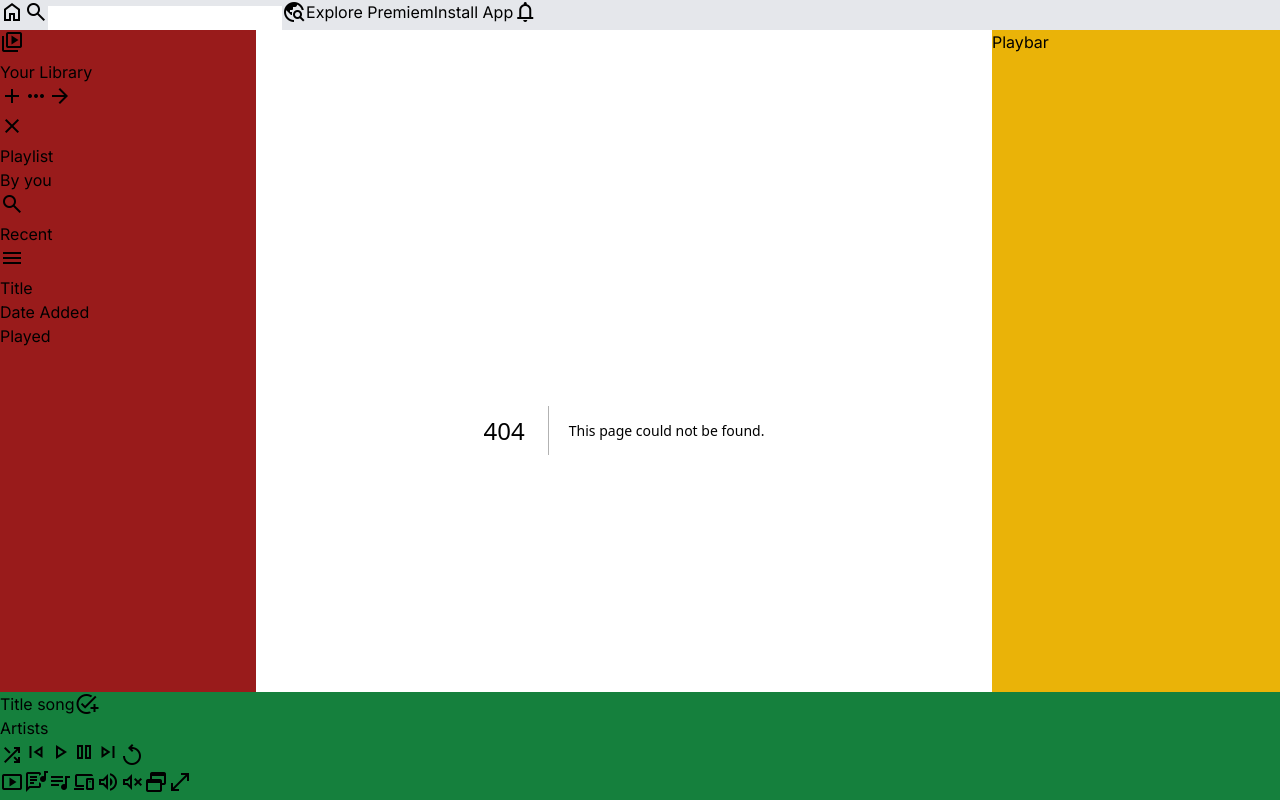
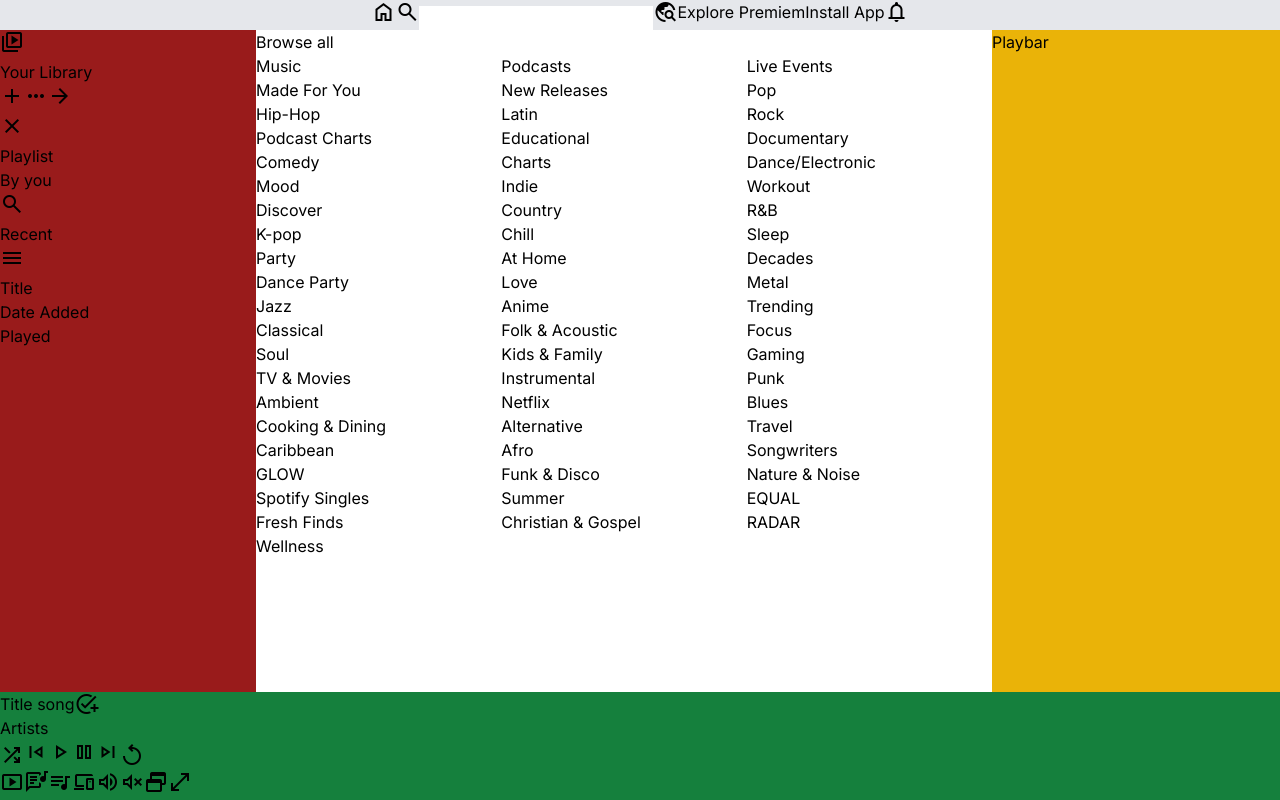
Before and after one commit to romanmicuda/music-streaming-web-app, a Next.js app in the folder frontend/: page /browse in a window 1280 px wide. Before the commit this address had no page. Built offline with nearby package versions, Linux system fonts and the light colour scheme.

Commit message:
feat(browse): add navigation to Browse and Home sections

```diff
--- /dev/null
+++ b/frontend/src/app/browse/page.tsx
@@ -0,0 +1,17 @@
+import { genres, songs } from "@/mockData";
+import React from "react";
+
+function Browse() {
+  return (
+    <div>
+      <h1>Browse all</h1>
+      <div className="grid grid-cols-3">
+        {genres.map((genre) => (
+          <div>{genre}</div>
+        ))}
+      </div>
+    </div>
+  );
+}
+
+export default Browse;
--- a/frontend/src/app/page.tsx
+++ b/frontend/src/app/page.tsx
@@ -1,7 +1,12 @@
 import Footer from "@/components/Footer/Footer";
 import Header from "@/components/Header/Header";
+import NavBar from "@/components/NavBar/NavBar";
 import Image from "next/image";
 
 export default function Home() {
-  return <main className="text-center bg-black text-white"></main>;
+  return (
+    <main className="text-center bg-black text-white">
+      <NavBar />
+    </main>
+  );
 }
--- a/frontend/src/components/Header/Header.tsx
+++ b/frontend/src/components/Header/Header.tsx
@@ -1,10 +1,13 @@
 import React from "react";
 import HeaderSearchBar from "./HeaderSearchBar";
+import Link from "next/link";
 
 function Header() {
   return (
-    <div className="flex">
-      <span className="material-symbols-outlined">home</span>
+    <div className="flex justify-center">
+      <Link href="/">
+        <span className="material-symbols-outlined">home</span>
+      </Link>
       <HeaderSearchBar />
       <p>Explore Premiem</p>
       <p>Install App</p>
--- a/frontend/src/components/Header/HeaderSearchBar.tsx
+++ b/frontend/src/components/Header/HeaderSearchBar.tsx
@@ -1,5 +1,6 @@
 "use client";
 
+import Link from "next/link";
 import React, { useState } from "react";
 
 function HeaderSearchBar() {
@@ -12,7 +13,9 @@
     <div>
       <span className="material-symbols-outlined">search</span>
       <input type="text" value={searchTerm} onChange={handleSearchTerm} />
-      <span className="material-symbols-outlined">travel_explore</span>
+      <Link href="/browse">
+        <span className="material-symbols-outlined">travel_explore</span>
+      </Link>
     </div>
   );
 }
--- a/frontend/src/components/NavBar/NavBar.tsx
+++ b/frontend/src/components/NavBar/NavBar.tsx
@@ -4,7 +4,7 @@
   return (
     <div>
       <nav>
-        <ul>
+        <ul className="flex space-x-3">
           <li>All</li>
           <li>Music</li>
           <li>Podcast</li>
```
